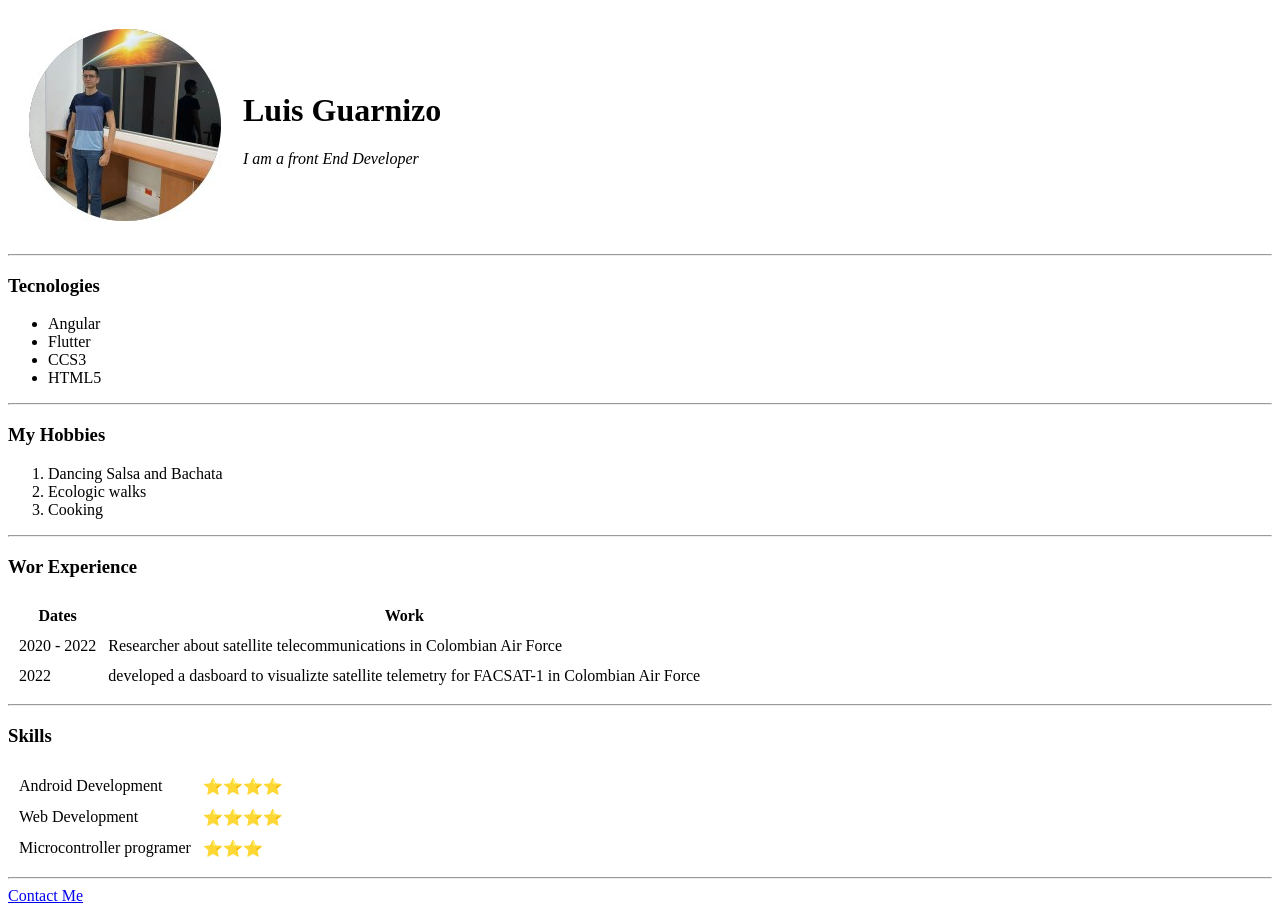
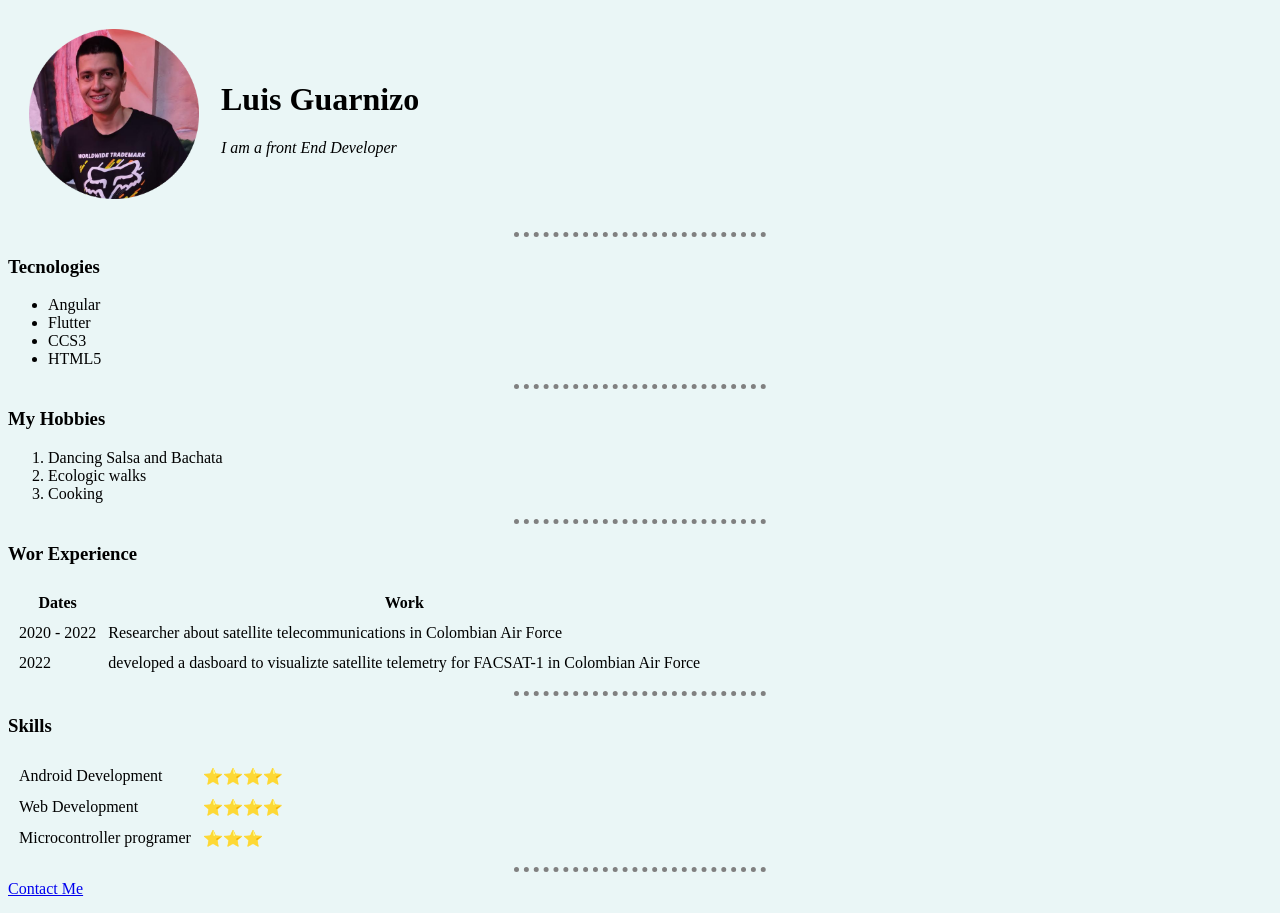
Before and after one commit to luis-guarnizo/cv, a plain HTML site: page index.html in a window 1280 px wide. Drawn offline with Linux system fonts and the light colour scheme.

Commit message:
agregue estilos y cambié la foto

```diff
--- a/index.html
+++ b/index.html
@@ -5,11 +5,31 @@
     <meta http-equiv="X-UA-Compatible" content="IE=edge" />
     <meta name="viewport" content="width=device-width, initial-scale=1.0" />
     <title>Luis's Personal Site</title>
+
+    <style>
+      body{
+        background-color: #EAF6F6;
+      }
+      hr{
+        background-color: none;
+        border-style: none;
+        border-top-style: dotted ;
+        border-color: grey;
+        border-width: 5px;
+        height: 0px;
+        width: 20%;
+
+      }
+      img{
+        width: 170px;
+        height: 170px;
+      }
+    </style>
   </head>
   <body>
     <table cellspacing="20">
       <tr>
-        <td><img src="images/luis.jpg" alt="Yo Soy" /></td>
+        <td><img src="images/yo.png" alt="Yo Soy" /></td>
         <td>
           <h1>Luis Guarnizo</h1>
           <p><em>I am a front End Developer</em></p>
```
Also changed, not shown: images/foto.jpg (added), images/yo.png (added).
